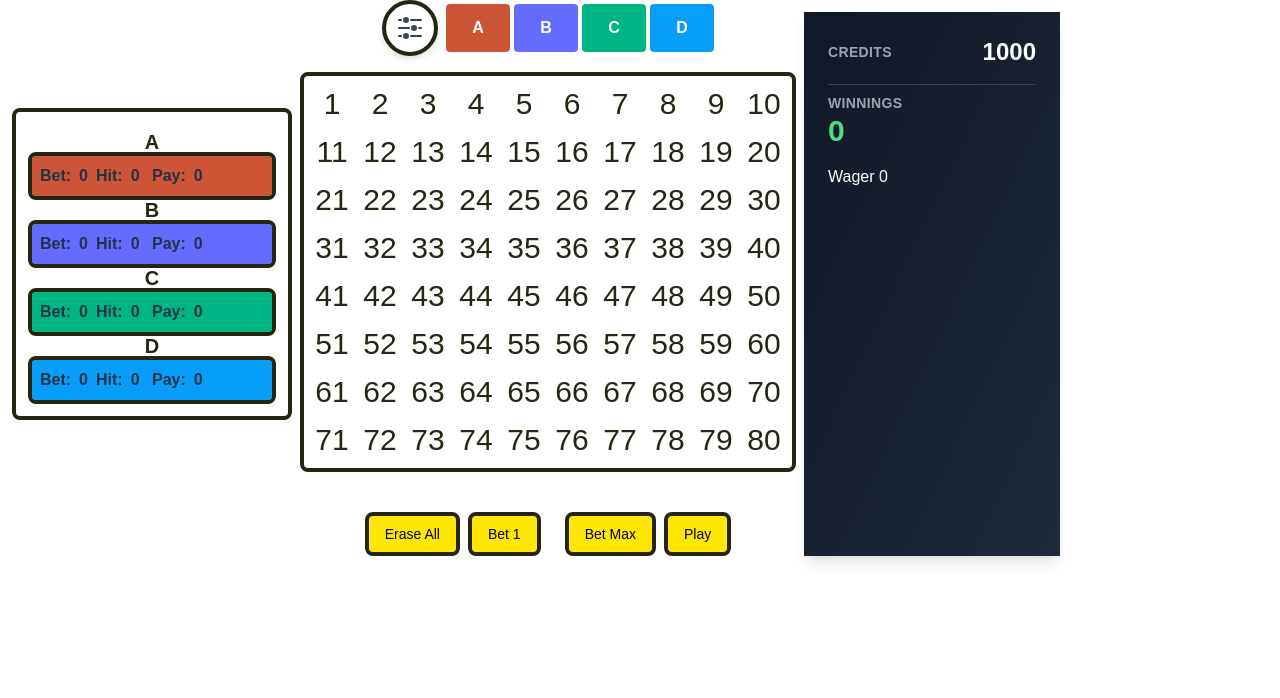
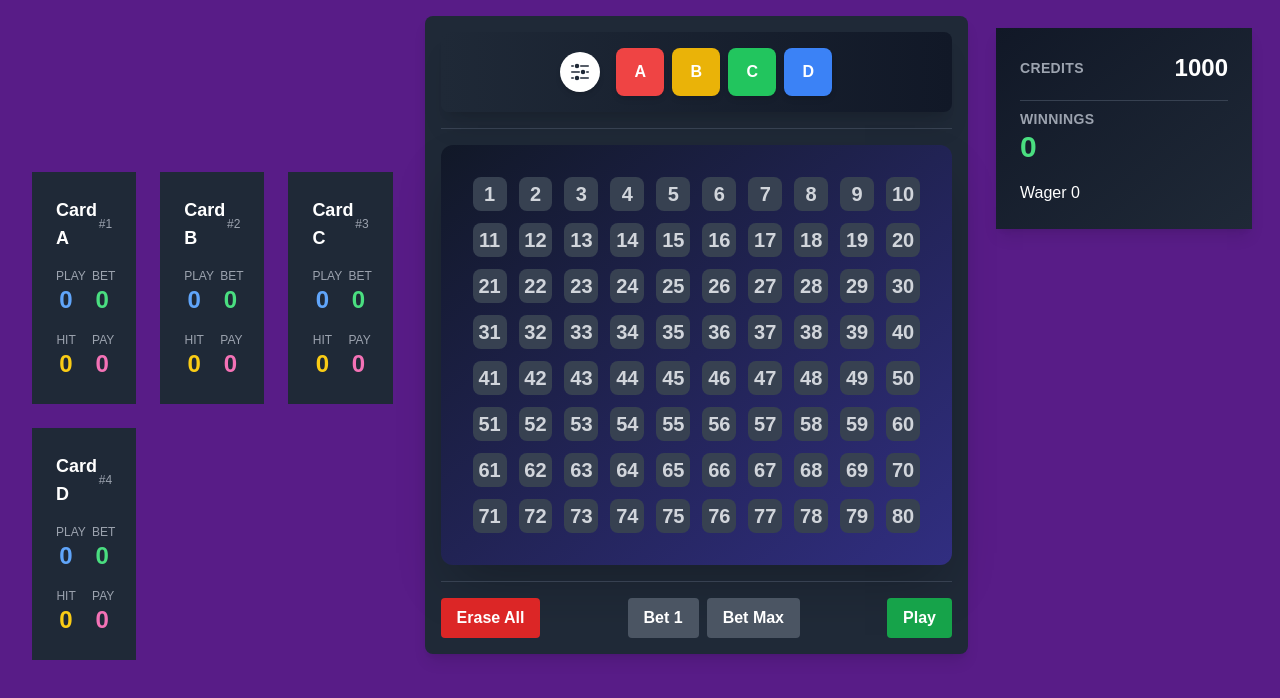
Before and after one commit to Chasap85/DigiKeno, a React (Vite) app: page / in a window 1280 px wide. Shown: the top 698 px of the page. Built offline with nearby package versions, Linux system fonts and the light colour scheme; a web font is replaced by a local one.

Commit message:
updated ui added framer-motion

```diff
--- a/package.json
+++ b/package.json
@@ -13,6 +13,7 @@
     "@headlessui/react": "^2.0.3",
     "@heroicons/react": "^2.1.3",
     "@reduxjs/toolkit": "^2.2.5",
+    "framer-motion": "^11.5.4",
     "react": "^18.2.0",
     "react-dom": "^18.2.0",
     "react-redux": "^9.1.2"
--- a/src/components/gameScreen/ActionBoard/Action.jsx
+++ b/src/components/gameScreen/ActionBoard/Action.jsx
@@ -49,15 +49,39 @@ function Action() {
   };
 
   return (
-    <div className="flex flex-col items-center">
+    <div className="bg-gray-800 rounded-lg shadow-lg p-4 space-y-4">
       <CardMenu props={props} />
+      <div className="border-t border-gray-700 my-2"></div>
       <ActionBoard props={props} />
-      <Banner
-        onEraseAll={handleEraseAll}
-        onBet1={handleBet1}
-        onBetMax={handleBetMax}
-        onPlay={handlePlay}
-      />
+      <div className="border-t border-gray-700 my-2"></div>
+      <div className="flex justify-between items-center">
+        <button
+          onClick={handleEraseAll}
+          className="bg-red-600 hover:bg-red-700 text-white font-bold py-2 px-4 rounded"
+        >
+          Erase All
+        </button>
+        <div className="space-x-2">
+          <button
+            onClick={handleBet1}
+            className="bg-gray-600 hover:bg-gray-700 text-white font-bold py-2 px-4 rounded"
+          >
+            Bet 1
+          </button>
+          <button
+            onClick={handleBetMax}
+            className="bg-gray-600 hover:bg-gray-700 text-white font-bold py-2 px-4 rounded"
+          >
+            Bet Max
+          </button>
+        </div>
+        <button
+          onClick={handlePlay}
+          className="bg-green-600 hover:bg-green-700 text-white font-bold py-2 px-4 rounded"
+        >
+          Play
+        </button>
+      </div>
     </div>
   );
 }
--- a/src/components/gameScreen/ActionBoard/ActionBoard.jsx
+++ b/src/components/gameScreen/ActionBoard/ActionBoard.jsx
@@ -1,5 +1,6 @@
 import { useEffect, useState } from "react";
 import { actionBoardThemes } from "../../../customstyles/selectionThemes";
+import { motion } from "framer-motion";
 
 import { useAppDispatch, useAppSelector } from "../../../store/reduxHooks";
 import {
@@ -54,10 +55,14 @@ function ActionBoard({ props }) {
   };
 
   return (
-    <>
-      <div className="grid grid-cols-10 grid-flow-row gap-2 mt-5 mb-8 p-2 rounded outline outline-[--black] outline-4">
-        {numberBoard &&
-          numberBoard.map((value, index) => {
+    <div className="p-8 bg-gradient-to-br from-gray-900 to-indigo-900 rounded-xl shadow-2xl">
+    <motion.div
+      className="grid grid-cols-10 gap-3"
+      initial={{ opacity: 0, scale: 0.9 }}
+      animate={{ opacity: 1, scale: 1 }}
+      transition={{ duration: 0.5 }}
+    >
+      {numberBoard && numberBoard.map((value, index) => {
         const number = index + 1;
         const isDealt = revealedNum.includes(number);
         const isCardSelection = selectedNumbers.includes(number);
@@ -70,18 +75,18 @@ function ActionBoard({ props }) {
             theme={
               isDealt
                 ? isHit
-                      ? "bg-[--yellow] text-[--red] outline outline-4 outline-[--red]"
-                      : "bg-[--red] text-white" // Hit or miss
+                  ? "hit"
+                  : "dealt"
                 : isCardSelection
-                      ? theme
-                      : "default" // Card theme or default for all cards
+                  ? "selected"
+                  : "default"
             }
             onClick={() => handlePick(number)}
           />
         );
       })}
+    </motion.div>
   </div>
-    </>
   );
 }
 
--- a/src/components/gameScreen/ActionBoard/Cell.jsx
+++ b/src/components/gameScreen/ActionBoard/Cell.jsx
@@ -1,10 +1,23 @@
+import { motion } from "framer-motion";
+
 export default function Cell({ number, theme, onClick }) {
+  const baseClasses = "w-full aspect-square rounded-lg flex items-center justify-center text-xl font-bold cursor-pointer transition-all duration-300 transform hover:scale-105";
+
+  const themeClasses = {
+    hit: "bg-yellow-400 text-red-600 ring-4 ring-red-600 animate-pulse",
+    dealt: "bg-red-600 text-white",
+    selected: "bg-blue-500 text-white",
+    default: "bg-gray-700 text-gray-300 hover:bg-gray-600"
+  };
+
   return (
-    <button
+    <motion.div
+      className={`${baseClasses} ${themeClasses[theme]}`}
       onClick={onClick}
-      className={`${theme} text-[--black] w-10 h-10 m-0 p-0 text-3xl focus:outline-none hover:bg-[--red] hover:text-white`}
+      whileHover={{ scale: 1.1 }}
+      whileTap={{ scale: 0.95 }}
     >
       {number}
-    </button>
+    </motion.div>
   );
 }
--- a/src/components/gameScreen/CardInfo/CardInfo.jsx
+++ b/src/components/gameScreen/CardInfo/CardInfo.jsx
@@ -1,39 +1,49 @@
 import { useAppSelector } from "../../../store/reduxHooks";
 import { cards } from "../../../store/slices/selectors";
+import { motion } from "framer-motion";
 
 function CardInfo() {
   const cardData = useAppSelector(cards);
   const colors = ["bg-[--red]", "bg-[--hit]", "bg-[--green]", "bg-[--blue]"];
 
   return (
-    <div className="flex flex-col p-4 rounded outline outline-[--black] outline-4">
-      {cardData.map((card, index) => {
-        return (
-          <div className="" key={index}>
-            <h3 className="text-[--black] font-bold text-xl text-center">
-              {card.cardId}
-            </h3>
-            <div
-              className={`p-2 ${colors[index]} font-bold text-base outline outline-[--black] outline-4 justify-center items-center flex rounded`}
-            >
-              {/* <p>
-                  Play:<span className="mx-2 font-black">{card.count}</span>
-                </p> */}
-              <p className="w-14">
-                Bet:<span className="mx-2 font-black">{card.bet}</span>
-              </p>
-              <p className="w-14">
-                Hit:<span className="mx-2 font-black">{card.hits}</span>
-              </p>
-              <p className="w-28">
-                Pay:<span className="mx-2 font-black">{card.pay}</span>
-              </p>
+    <div className="p-4  min-h-screen flex items-center justify-center overflow-x-hidden">
+      <div className="grid grid-cols-1 md:grid-cols-2 lg:grid-cols-3 gap-6">
+        {cardData.map((card, index) => (
+          <motion.div
+            key={card.cardId}
+            initial={{ opacity: 0, y: 20 }}
+            animate={{ opacity: 1, y: 0 }}
+            transition={{ duration: 0.3, delay: index * 0.1 }}
+          >
+            <div className="bg-gray-800 text-white overflow-hidden hover:shadow-xl transition-shadow duration-300">
+              <div className="p-6">
+                <div className="flex justify-between items-center mb-4">
+                  <div variant="secondary" className="text-lg font-bold">
+                    Card {card.cardId}
+                  </div>
+                  <span className="text-xs text-gray-400">#{index + 1}</span>
+                </div>
+                <div className="grid grid-cols-2 gap-4">
+                  <DataItem label="Play" value={card.count} color="text-blue-400" />
+                  <DataItem label="Bet" value={card.bet} color="text-green-400" />
+                  <DataItem label="Hit" value={card.hits} color="text-yellow-400" />
+                  <DataItem label="Pay" value={card.pay} color="text-pink-400" />
+                </div>
+              </div>
             </div>
-          </div>
-        );
-      })}
+          </motion.div>
+        ))}
+      </div>
     </div>
   );
 }
 
+const DataItem = ({ label, value, color }) => (
+  <div className="text-center">
+    <p className="text-xs text-gray-400 uppercase">{label}</p>
+    <p className={`text-2xl font-bold ${color}`}>{value}</p>
+  </div>
+);
+
 export default CardInfo;
--- a/src/components/gameScreen/CardMenu/CardMenu.jsx
+++ b/src/components/gameScreen/CardMenu/CardMenu.jsx
@@ -1,7 +1,10 @@
 import { Button } from "@headlessui/react";
+import { motion } from "framer-motion";
+import { useState, useEffect } from "react";
 import { AdjustmentsHorizontalIcon } from "@heroicons/react/24/solid";
-import { useAppDispatch } from "../../../store/reduxHooks";
+import { useAppDispatch, useAppSelector } from "../../../store/reduxHooks";
 import { clearBoard, selectCard } from "../../../store/slices/gameSlice";
+import { selectedCardId } from "../../../store/slices/selectors";
 
 /**
  * Card Menu is a selection menu to populate card numbers
@@ -11,44 +14,73 @@ import { clearBoard, selectCard } from "../../../store/slices/gameSlice";
 function CardMenu({ props }) {
   const dispatch = useAppDispatch();
   const { showAll, setShowAll } = props;
+  const [selectedButton, setSelectedButton] = useState(null);
+
+  // Assuming you have a selector for the currently active card in your Redux store
+  const activeCard = useAppSelector(selectedCardId);
+
+  useEffect(() => {
+    setSelectedButton(activeCard);
+  }, [activeCard]);
 
   const buttons = ["A", "B", "C", "D"];
   const colors = [
-    "bg-[--red] text-white focus:ring-[--red] active:ring-[--red]",
-    "bg-[--hit] focus:ring-[--hit] text-white",
-    "bg-[--green] focus:ring-[--green] text-white",
-    "bg-[--blue] focus:ring-[--blue] text-white",
+    "bg-red-500 hover:bg-red-600",
+    "bg-yellow-500 hover:bg-yellow-600",
+    "bg-green-500 hover:bg-green-600",
+    "bg-blue-500 hover:bg-blue-600",
   ];
 
   const resetBoard = () => {
     setShowAll(!showAll);
     dispatch(clearBoard());
+    setSelectedButton(null);
+  };
+
+  const handleButtonClick = (button) => {
+    dispatch(selectCard(button));
+    setSelectedButton(button);
   };
 
   return (
-    <div className="flex justify-center items-center gap-2">
-      <div className="m-1 rounded-full bg-[--grey]">
-        <button
-          className="cursor-pointer flex p-2 rounded-full bg-white outline outline-[--black] outline-4 drop-shadow-md"
+    <motion.div
+      className="flex justify-center items-center gap-4 p-4 bg-gradient-to-r from-gray-800 to-gray-900 rounded-lg shadow-xl"
+      initial={{ opacity: 0, y: -20 }}
+      animate={{ opacity: 1, y: 0 }}
+      transition={{ duration: 0.5 }}
+    >
+      <motion.div
+        whileHover={{ scale: 1.1 }}
+        whileTap={{ scale: 0.95 }}
+      >
+        <Button
+          className="p-2 rounded-full bg-white text-gray-800 shadow-md hover:shadow-lg transition-all duration-300"
           onClick={resetBoard}
         >
-          <AdjustmentsHorizontalIcon className="h-8 w-8 text-[--grey-dark]" />
-        </button>
-      </div>
-      <div className="flex space-x-1">
+          <AdjustmentsHorizontalIcon className="h-6 w-6" />
+        </Button>
+      </motion.div>
+      <div className="flex space-x-2">
         {buttons.map((button, index) => (
-          <Button
+          <motion.div
             key={button}
-            className={`font-extrabold cursor-pointer focus:drop-shadow-lg
-            w-16 h-12 rounded focus:ring focus:ring-offset-2 ${colors[index]}
-            transition-all duration-500 ease-in-out focus:ring-2`}
-            onClick={() => dispatch(selectCard(button))}
+            whileHover={{ scale: 1.05 }}
+            whileTap={{ scale: 0.95 }}
           >
-            <span className="">{button}</span>
-          </Button>
+            <Button
+              className={`font-extrabold text-white w-12 h-12 rounded-lg shadow-md hover:shadow-lg
+                ${colors[index]}
+                transition-all duration-300
+                ${selectedButton === button ? 'ring-4 ring-white' : ''}
+              `}
+              onClick={() => handleButtonClick(button)}
+            >
+              {button}
+            </Button>
+          </motion.div>
         ))}
       </div>
-    </div>
+    </motion.div>
   );
 }
 
--- a/src/components/gameScreen/Display/Display.jsx
+++ b/src/components/gameScreen/Display/Display.jsx
@@ -1,14 +1,38 @@
+import { useEffect, useState } from "react";
 import { useAppSelector } from "../../../store/reduxHooks";
 import {
   playerCredits,
   wager,
   winnings,
 } from "../../../store/slices/selectors";
+import { useDispatch } from "react-redux";
+import { updatePlayerCredits } from "../../../store/slices/gameSlice";
 
 function Display() {
+  const dispatch = useDispatch();
   const credits = useAppSelector(playerCredits);
   const winAmt = useAppSelector(winnings);
   const wagerAmt = useAppSelector(wager);
+  const [displayWinnings, setDisplayedWinnings] = useState(0);
+
+  useEffect(() => {
+    if (winAmt > 0 ){
+      let count = 0;
+
+      const intervalId = setInterval(() => {
+        count++;
+        setDisplayedWinnings(count);
+
+        if (count === winAmt){
+          clearInterval(intervalId);
+          dispatch(updatePlayerCredits())
+        }
+      },100)
+    } else {
+      setDisplayedWinnings(0);
+    }
+  }, [winAmt])
+
   return (
     <div className="w-64 bg-gradient-to-br from-gray-900 to-gray-800 text-white shadow-lg m-3">
       <div className="p-6">
@@ -23,7 +47,7 @@ function Display() {
             <h2 className="text-sm font-semibold uppercase tracking-wide text-gray-400">
               Winnings
             </h2>
-            <div className="text-3xl font-bold text-green-400">{winAmt}</div>
+            <div className="text-3xl font-bold text-green-400">{displayWinnings}</div>
           </div>
           <div>Wager {wagerAmt}</div>
         </div>
--- a/src/components/gameScreen/GameLayout/Layout.jsx
+++ b/src/components/gameScreen/GameLayout/Layout.jsx
@@ -4,17 +4,22 @@ import Display from "../Display/Display";
 
 function Layout() {
   return (
-    <div className="flex flex-row">
-      {/* card info */}
-      <div className="p-4 mt-24">
-        <CardInfo />
-      </div>
-      {/* action board */}
-      <div>
-        <Action />
-      </div>
+    <div className="flex flex-col lg:flex-row bg-purple-900 min-h-screen p-4 gap-4">
+    {/* Left column: CardInfo */}
+    <div className="space-y-4">
+      <CardInfo />
+    </div>
+
+    {/* Middle column: Action (CardMenu, KenoBoard, BannerButtons) */}
+    <div className="lg:w-1/2 space-y-4">
+      <Action />
+    </div>
+
+    {/* Right column: Display */}
+    <div className="lg:w-1/4 space-y-4">
       <Display />
     </div>
+  </div>
   );
 }
 
--- a/src/index.css
+++ b/src/index.css
@@ -34,7 +34,7 @@
 }
 
 body {
-  background-color: white;
+  background: linear-gradient(to bottom right, #4c1d95, #312e81);
   height: 100vh;
 }
 
--- a/src/store/slices/gameSlice.ts
+++ b/src/store/slices/gameSlice.ts
@@ -30,6 +30,7 @@ export const {
   throwBet,
   displayWinnings,
   setDealtNumbers,
+  updatePlayerCredits,
 } = selectionSlice.actions;
 
 export default selectionSlice.reducer;
--- a/src/store/slices/reducers/gameReducers.ts
+++ b/src/store/slices/reducers/gameReducers.ts
@@ -5,6 +5,8 @@ import { calculateWinnings } from "../../../game/paytable";
 const gameReducers = {
   clearBoard: (state: GameState) => {
     state.revealedNumbers = [];
+    // clear winnings while we're at it
+    state.winnings = 0;
   },
   setDealtNumbers: (state: GameState, action: PayloadAction<number[]>) => {
     state.dealtNumbers = action.payload;
@@ -24,8 +26,11 @@ const gameReducers = {
     }
   },
   displayWinnings: (state: GameState) => {
-    const total = state.cards.reduce((total, card) => total + card.pay, 0);
+    state.winnings = state.cards.reduce((total, card) => total + card.pay, 0);
   },
+  updatePlayerCredits: (state: GameState) => {
+    state.credits += state.winnings;
+  }
 };
 
 export default gameReducers;
```
Also changed, not shown: 1 other file (tests, documents, lock files or other folders). Lines whose indentation alone changed are shown as unchanged.
